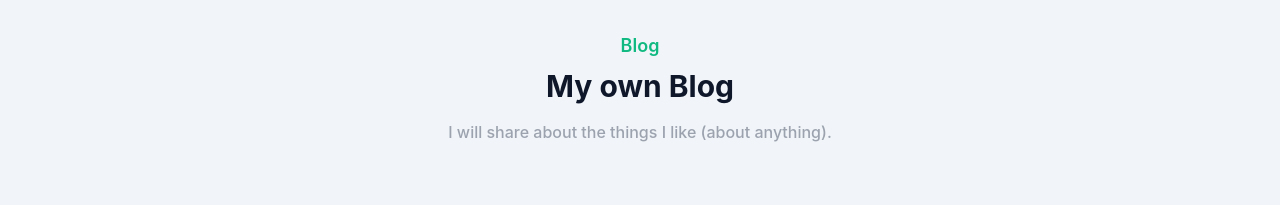
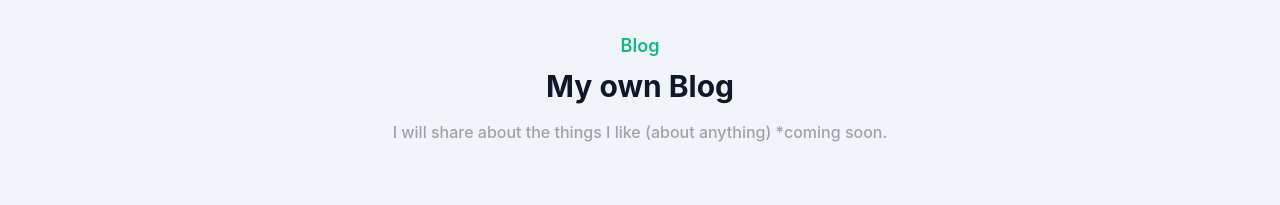
Before and after one commit to gapeee20/My-Portofolio, a website: page index.html in a window 1280 px wide. Shown: the part 2640-2845 px from the top of the page. Drawn offline with Linux system fonts and the light colour scheme.

Commit message:
Coming Soon

```diff
--- a/index.html
+++ b/index.html
@@ -228,7 +228,7 @@
                 <div class="max-w-xl mx-auto text-center mb-16">
                     <h4 class="font-semibold text-lg text-primary mb-2">Blog</h4>
                     <h2 class="font-bold text-dark text-3xl mb-4">My own Blog</h2>
-                    <p class="font-medium text-md text-secondary">I will share about the things I like (about anything).</p>
+                    <p class="font-medium text-md text-secondary">I will share about the things I like (about anything) *coming soon.</p>
                 </div>
             </div>
             <div id="blog1" class="flex flex-wrap">
```
